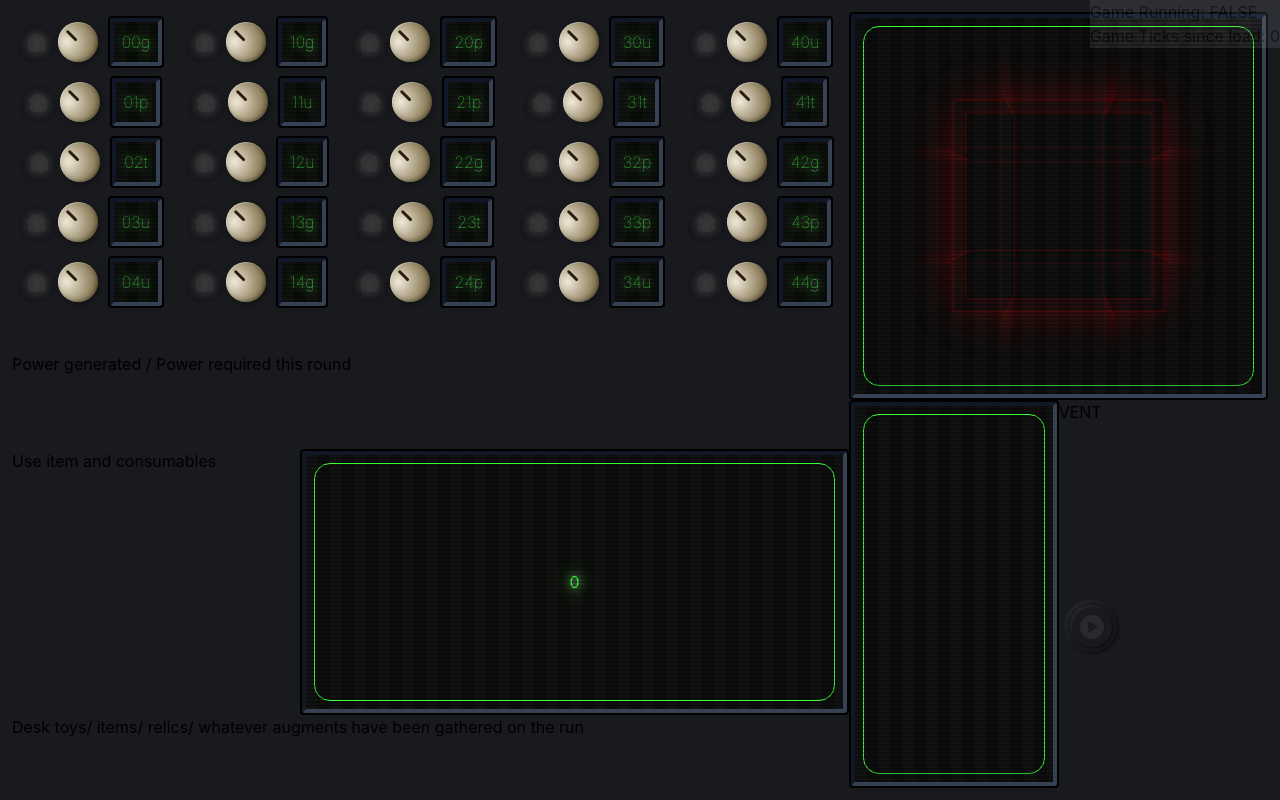
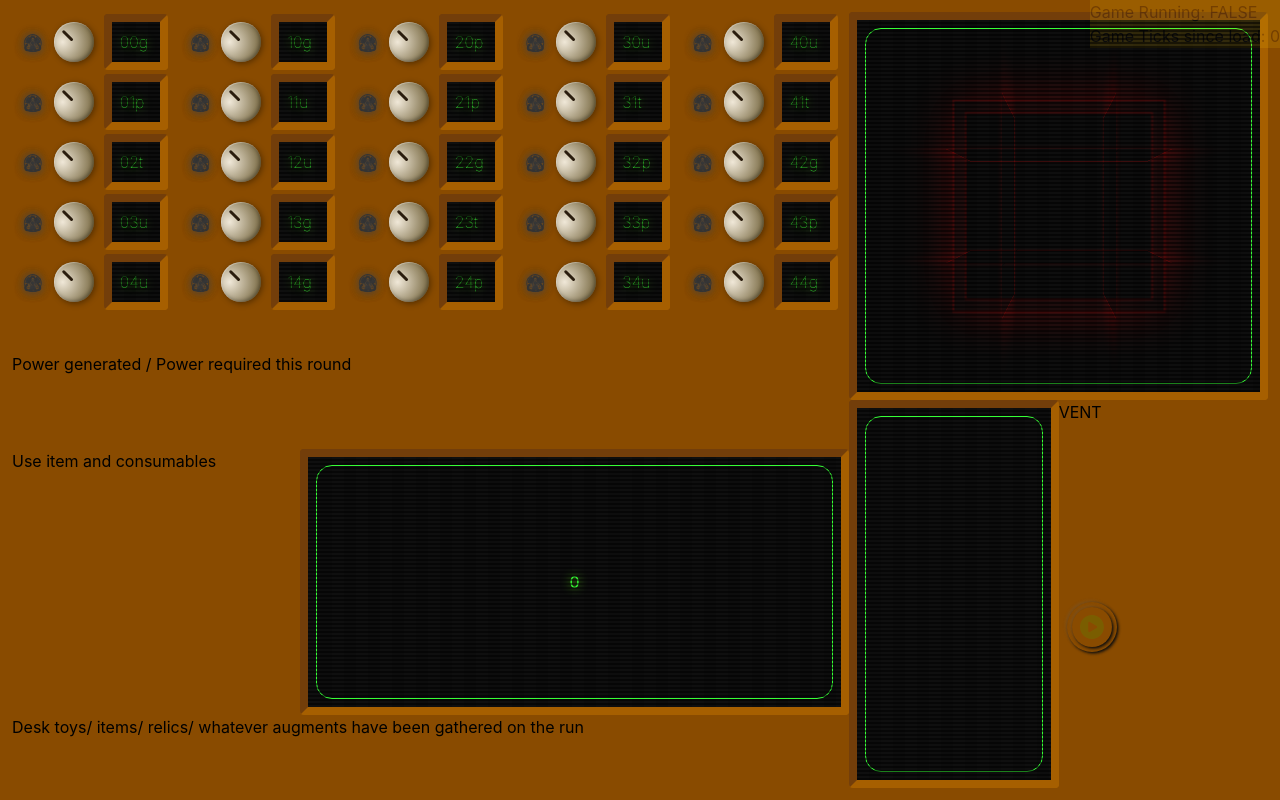
Before and after one commit to christophercurtisdev/ReactorSim, a React (Vite) app: page / in a window 1280 px wide. Built offline with nearby package versions, Linux system fonts and the light colour scheme.

Commit message:
Something about this dirty yellow speaks to me

```diff
--- a/src/App.css
+++ b/src/App.css
@@ -5,7 +5,3 @@
 @import "./css/CRT.css";
 @import "./css/KnobSwitch.css";
 @import "./css/Fonts.css";
-
-body {
-    background-color: #191A1E;
-}
--- a/src/App.tsx
+++ b/src/App.tsx
@@ -6,7 +6,7 @@ import TickDebugComponent from './Components/Debug/TickDebugComponent';
 function App() {
 
   return (
-    <div className='flex w-screen h-screen'>
+    <div className='flex w-screen h-screen bg-yellow-800'>
       {/* <TickDebugComponent /> */}
       <GameDebugComponent />
       <GameComponent />
--- a/src/Components/ControlPanels/FuelRodSwitchComponent.tsx
+++ b/src/Components/ControlPanels/FuelRodSwitchComponent.tsx
@@ -68,7 +68,7 @@ export default function FuelRodSwitchComponent({fuelRod}: {fuelRod: FuelRod}) {
         //     <NixieHtmlEntity nixieIcons={icons} litIcon={litIcon} />
         // </div>
         <div className='flex flex-row-reverse justify-center items-center'>
-            <div>
+            <div className='w-16'>
                 <CRTCopmonent content={labelDisplay} border={false} />
             </div>
             <label className="tgl-43">
--- a/src/Components/ControlPanels/MenuButtonsComponent.tsx
+++ b/src/Components/ControlPanels/MenuButtonsComponent.tsx
@@ -29,10 +29,10 @@ export default function MenuButtonsComponent() {
         };
     }, []);
 
-    let playSvg = (<svg xmlns="http://www.w3.org/2000/svg" viewBox="0 0 24 24"><title>Layer 1</title><path fill="#b7b7b7" d="M0 11.95C0 5.35 5.35 0 11.95 0S23.9 5.35 23.9 11.95 18.55 23.9 11.95 23.9 0 18.55 0 11.95m8.79-5.09c-.35.2-.57.57-.57.98v8.22c0 .41.22.78.57.98s.78.19 1.13-.02l6.72-4.11c.33-.21.54-.56.54-.96 0-.39-.21-.75-.54-.96L9.92 6.88c-.35-.21-.78-.22-1.13-.02v.01z"/></svg>);
+    let playSvg = (<svg xmlns="http://www.w3.org/2000/svg" viewBox="0 0 24 24"><title>Layer 1</title><path fill="#00ff00" d="M0 11.95C0 5.35 5.35 0 11.95 0S23.9 5.35 23.9 11.95 18.55 23.9 11.95 23.9 0 18.55 0 11.95m8.79-5.09c-.35.2-.57.57-.57.98v8.22c0 .41.22.78.57.98s.78.19 1.13-.02l6.72-4.11c.33-.21.54-.56.54-.96 0-.39-.21-.75-.54-.96L9.92 6.88c-.35-.21-.78-.22-1.13-.02v.01z"/></svg>);
 
     return (
-        <div className="flex h-full justify-between p-2" id="menuButtonsContainer">
+        <div className="flex h-full justify-between p-2">
             <SoftRecessLatchingButton onCheck={toggleRunning} onUncheck={toggleRunning} checked={gameRunning} icon={playSvg}/>
         </div>
     );
--- a/src/Components/Debug/GameDebugComponent.tsx
+++ b/src/Components/Debug/GameDebugComponent.tsx
@@ -21,7 +21,7 @@ export default function GameDebugComponent() {
   }, []);
 
   return (
-    <div className='fixed right-0 top-0 opacity-15 hover:opacity-75 bg-gray-400 transition delay-150 duration-300 z-50'>
+    <div className='fixed right-0 top-0 opacity-15 hover:opacity-75 bg-yellow-400 transition delay-150 duration-300 z-50'>
       <p>Game Running: {ticksRunning ? 'TRUE' : 'FALSE'}</p>
       <p>Game Ticks since load: {tickCount}</p>
     </div>
--- a/src/Components/Debug/TickDebugComponent.tsx
+++ b/src/Components/Debug/TickDebugComponent.tsx
@@ -26,7 +26,7 @@ export default function TickDebugComponent() {
   }, []);
 
   return (
-    <div className='fixed right-0 top-0 opacity-15 hover:opacity-75 bg-gray-400 transition delay-150 duration-300 z-50'>
+    <div className='fixed right-0 top-0 opacity-15 hover:opacity-75 bg-yellow-400 transition delay-150 duration-300 z-50'>
       <p>Tick System Running: {ticksRunning ? 'TRUE' : 'FALSE'}</p>
       <p>Ticks since load: {tickCount}</p>
     </div>
--- a/src/Components/Partials/CRTComponent.tsx
+++ b/src/Components/Partials/CRTComponent.tsx
@@ -3,12 +3,10 @@ export default function CRTCopmonent({content, border = true}) {
     let borderClass = (border ? 'border p-1 ' : '') + 'rounded-2xl max-h-full h-full';
 
     return (
-        <div className="max-h-full h-full max-w-full w-full border-2 rounded">
-            <div className="max-h-full h-full rounded border-4 border-t-gray-900 border-l-gray-900 border-b-gray-700 border-r-gray-700">
-                <div className="crt p-2 max-h-full h-full">
-                    <div className={borderClass}>
-                        {content}
-                    </div>
+        <div className="max-h-full h-full rounded border-8 border-t-yellow-900 border-l-yellow-900 border-b-yellow-700 border-r-yellow-700">
+            <div className="crt p-2 max-h-full h-full">
+                <div className={borderClass}>
+                    {content}
                 </div>
             </div>
         </div>
--- a/src/css/CRT.css
+++ b/src/css/CRT.css
@@ -16,16 +16,16 @@
   z-index: 50;
   background-image:
     linear-gradient(rgba(18, 16, 16, 0) 50%,
-                    rgba(0, 0, 0, 0.25) 50%),
+                    rgba(0, 0, 0, 0.5) 50%),
     linear-gradient(90deg,
-                    rgba(255, 255, 255, 0.03) 50%,
+                    rgba(255, 255, 255, 0.02) 50%,
                     rgba(255, 255, 255, 0.01) 50%);
   background-size: 100% 4px, 24px 100%;
   pointer-events: none;
 }
 
 .crt-text {
-  text-shadow: 0 0 10px #fff, 0 0 20px #0f0, 0 0 30px #58e600;
+  text-shadow: 0 0 10px #58e600;
 }
 
 .crt-text::selection {
--- a/src/css/MenuButton.css
+++ b/src/css/MenuButton.css
@@ -16,7 +16,7 @@
   display: block;
   position: relative;
   height: var(--size);
-  background-color: #191A1E;
+  background-color: oklch(47.6% 0.114 61.907);
   border-radius: 100%;
   cursor: pointer;
   padding: 5px;
@@ -52,13 +52,9 @@
 }
 
 .soft-recess-button-container input:checked + .checkmark .glow {
-    background: radial-gradient(#ffffff66, #00000000, #00000000);
+    background: radial-gradient(#00ff0099, #00000000, #00000000);
 }
 
 .soft-recess-button-container input:checked + .checkmark svg {
   opacity: 1;
 }
-
-#menuButtonsContainer {
-  background-color: #191A1E;
-}
```
